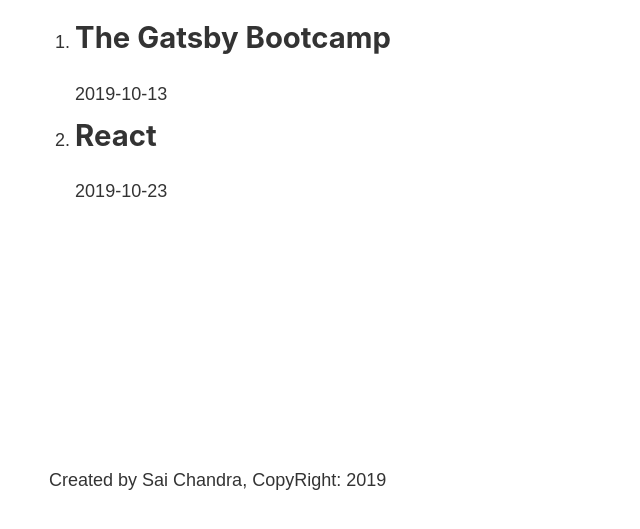
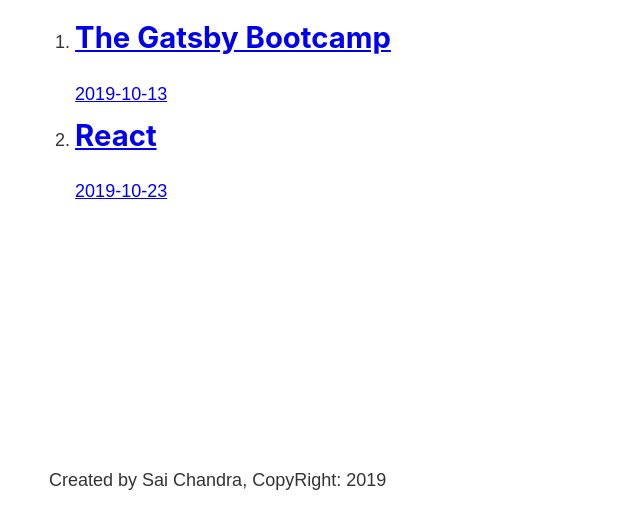
Before and after one commit to SaiChandra2896/Gatsbyjs-, a Gatsby site: page /blog in a window 1280 px wide. Shown: the part 263-792 px from the top of the page, without its empty margins (234-874 px from the left). Built offline with nearby package versions, Linux system fonts and the light colour scheme; Gatsby itself is replaced by a stand-in of ours.

Commit message:
add links in blg page to get to indivudual blog posts pages

```diff
--- a/src/pages/blog.js
+++ b/src/pages/blog.js
@@ -1,5 +1,5 @@
 import React from "react"
-import { graphql, useStaticQuery } from "gatsby"
+import { graphql, useStaticQuery, Link } from "gatsby"
 
 import Layout from "../components/layout"
 
@@ -13,6 +13,9 @@ const BlogPage = () => {
               title
               date
             }
+            fields {
+              slug
+            }
           }
         }
       }
@@ -25,8 +28,10 @@ const BlogPage = () => {
         {data.allMarkdownRemark.edges.map(edge => {
           return (
             <li>
-              <h2>{edge.node.frontmatter.title}</h2>
-              <p>{edge.node.frontmatter.date}</p>
+              <Link to={`/blog/${edge.node.fields.slug}`}>
+                <h2>{edge.node.frontmatter.title}</h2>
+                <p>{edge.node.frontmatter.date}</p>
+              </Link>
             </li>
           )
         })}
```
